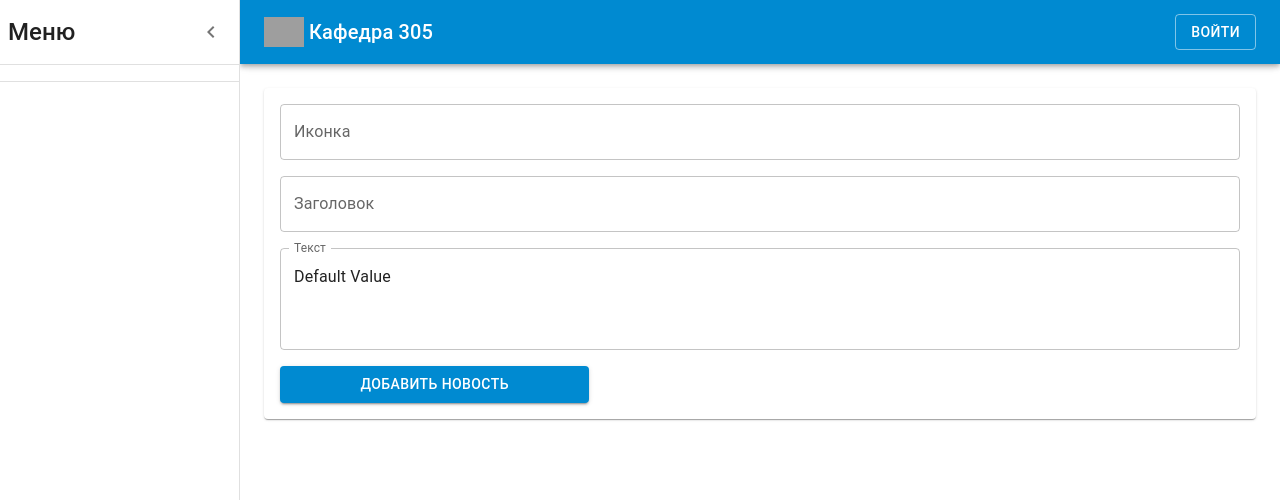
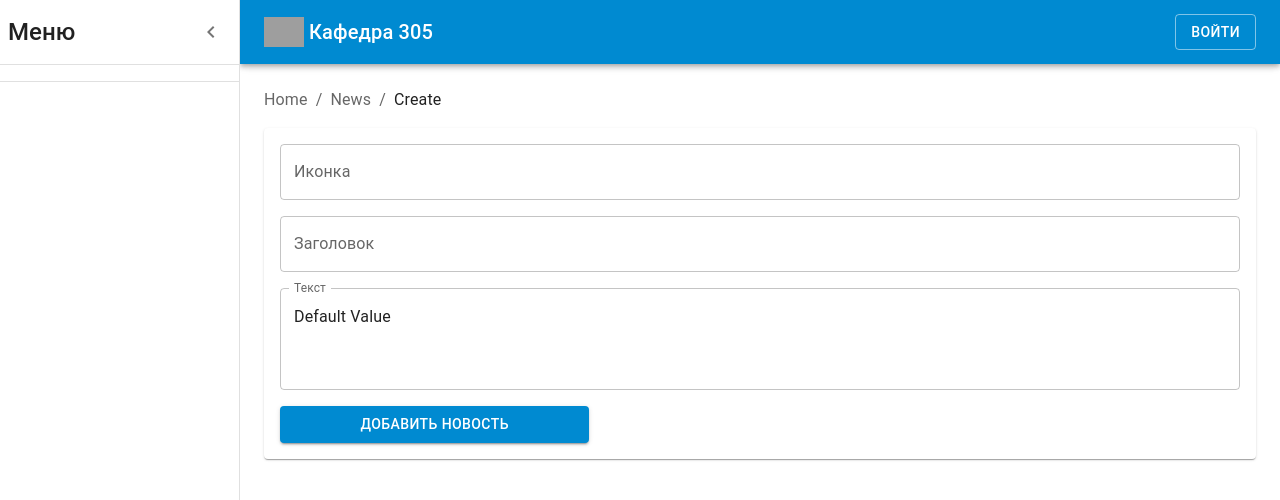
Before and after one commit to NZ-WEB/kaf305-devOps, a Next.js app in the folder frontend/: page /home-page/news/create in a window 1280 px wide. Shown: the top 500 px of the page. Built offline with nearby package versions, Linux system fonts and the light colour scheme; grey boxes are pictures that could not be loaded.

Commit message:
FRONTEND: Added breadcrumbs in addHomePageNews

```diff
--- a/frontend/pages/home-page/news/create/index.tsx
+++ b/frontend/pages/home-page/news/create/index.tsx
@@ -1,11 +1,12 @@
 import { withLayout } from '../../../../layout/Layout';
-import { Alert, Button, Card, Grid, TextField } from '@mui/material';
+import {Alert, Breadcrumbs, Button, Card, Grid, Link, TextField} from '@mui/material';
 import { useForm } from 'react-hook-form';
 import HomePageNewsService from '../../../../service/homePage/news/HomePageNews.service';
 import { HomePageNewsInterface } from '../../../../interfaces/HomePageNews.interface';
 import { useEffect, useState } from 'react';
 import * as React from 'react';
 import { useRouter } from 'next/router';
+import Typography from "@mui/material/Typography";
 
 const CreatePage = (): JSX.Element => {
   const homePageNewsService = new HomePageNewsService();
@@ -32,6 +33,20 @@ const CreatePage = (): JSX.Element => {
 
   return (
     <>
+      <Breadcrumbs sx={{paddingBottom: "1em"}} aria-label="breadcrumb">
+        <Link underline="hover" color="inherit" href="/">
+          Home
+        </Link>
+        <Link
+          underline="hover"
+          color="inherit"
+          href="/news"
+        >
+          News
+        </Link>
+        <Typography color="text.primary">Create</Typography>
+      </Breadcrumbs>
+
       {errors.length > 0 &&
         errors.map((error) => (
           <Alert key={error} severity="error">
```
